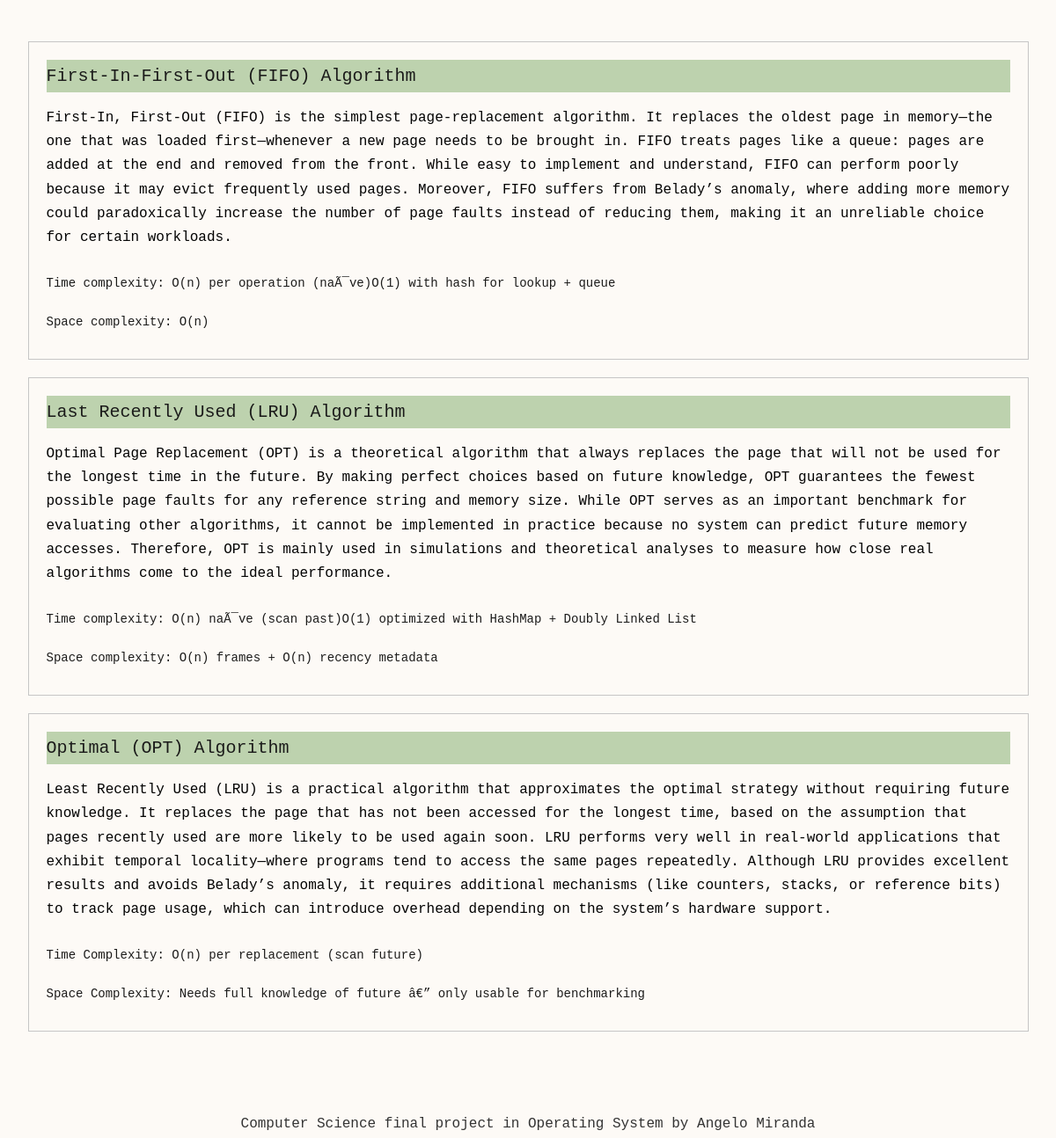
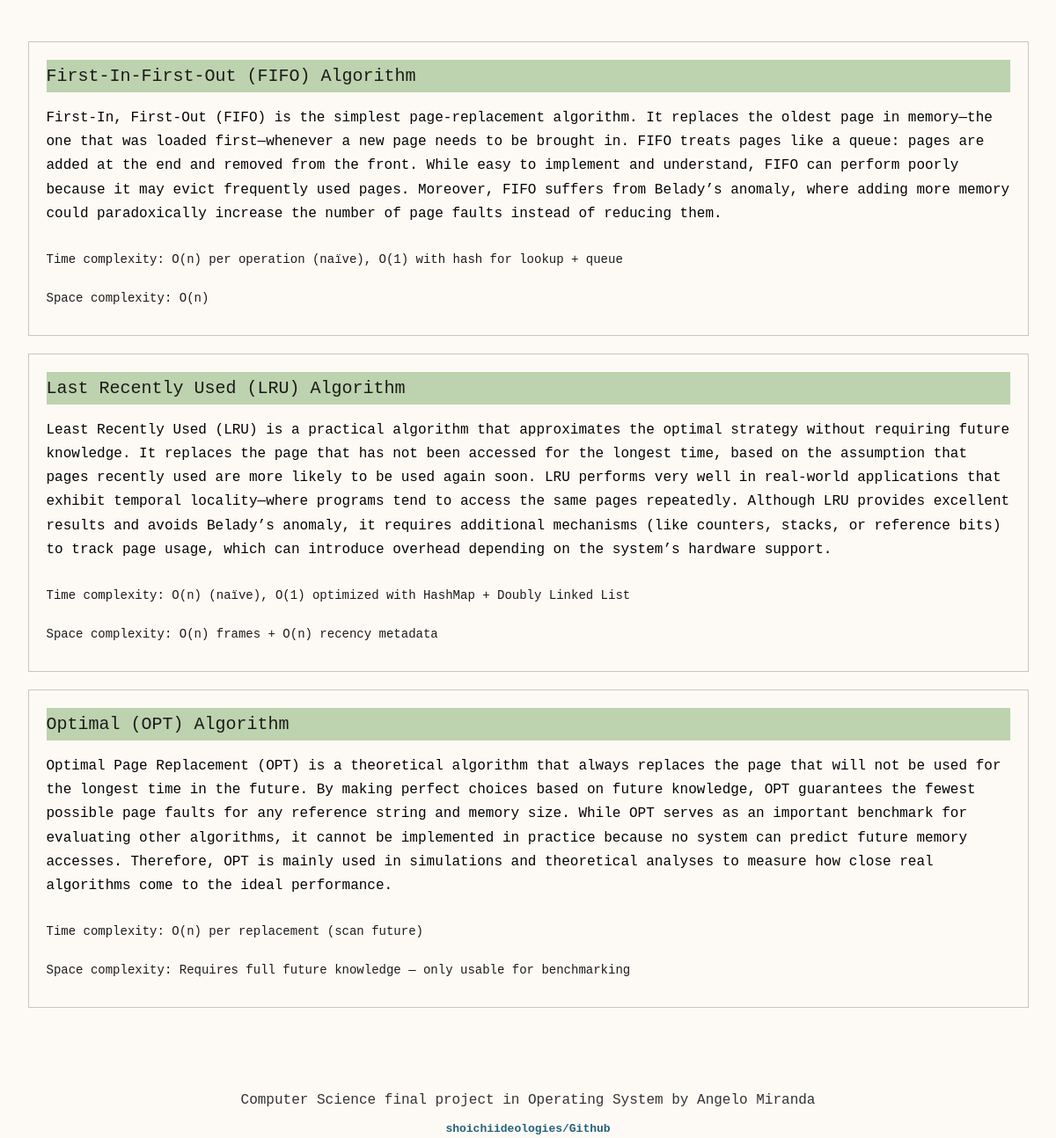
Before and after one commit to shoichiideologies/page-replacement-algorithm, an Electron app: page information.html in a window 1500 px wide. Shown: the part 446-1740 px from the top of the page at 88% size, without its empty margins (150-1350 px from the left). Drawn offline with Linux system fonts and the light colour scheme.

Commit message:
documentation, read me

```diff
--- a/information.html
+++ b/information.html
@@ -24,22 +24,30 @@
             <main>
                 <section class="algorithm">
                     <h2>First-In-First-Out (FIFO) Algorithm</h2>
-                    <p class="definition">First-In, First-Out (FIFO) is the simplest page-replacement algorithm. It replaces the oldest page in memory—the one that was loaded first—whenever a new page needs to be brought in. FIFO treats pages like a queue: pages are added at the end and removed from the front. While easy to implement and understand, FIFO can perform poorly because it may evict frequently used pages. Moreover, FIFO suffers from Belady’s anomaly, where adding more memory could paradoxically increase the number of page faults instead of reducing them, making it an unreliable choice for certain workloads.</p>
-                    <p class="complexity">Time complexity: O(n) per operation (naÃ¯ve)O(1) with hash for lookup + queue</p>
+                    <p class="definition">
+                      First-In, First-Out (FIFO) is the simplest page-replacement algorithm. It replaces the oldest page in memory—the one that was loaded first—whenever a new page needs to be brought in. FIFO treats pages like a queue: pages are added at the end and removed from the front. While easy to implement and understand, FIFO can perform poorly because it may evict frequently used pages. Moreover, FIFO suffers from Belady’s anomaly, where adding more memory could paradoxically increase the number of page faults instead of reducing them.
+                    </p>
+                    <p class="complexity">Time complexity: O(n) per operation (naïve), O(1) with hash for lookup + queue</p>
                     <p class="complexity">Space complexity: O(n)</p>
-                </section>
-                <section class="algorithm">
+                  </section>
+
+                  <section class="algorithm">
                     <h2>Last Recently Used (LRU) Algorithm</h2>
-                    <p class="definition">Optimal Page Replacement (OPT) is a theoretical algorithm that always replaces the page that will not be used for the longest time in the future. By making perfect choices based on future knowledge, OPT guarantees the fewest possible page faults for any reference string and memory size. While OPT serves as an important benchmark for evaluating other algorithms, it cannot be implemented in practice because no system can predict future memory accesses. Therefore, OPT is mainly used in simulations and theoretical analyses to measure how close real algorithms come to the ideal performance.</p>
-                    <p class="complexity">Time complexity: O(n) naÃ¯ve (scan past)O(1) optimized with HashMap + Doubly Linked List</p>
+                    <p class="definition">
+                      Least Recently Used (LRU) is a practical algorithm that approximates the optimal strategy without requiring future knowledge. It replaces the page that has not been accessed for the longest time, based on the assumption that pages recently used are more likely to be used again soon. LRU performs very well in real-world applications that exhibit temporal locality—where programs tend to access the same pages repeatedly. Although LRU provides excellent results and avoids Belady’s anomaly, it requires additional mechanisms (like counters, stacks, or reference bits) to track page usage, which can introduce overhead depending on the system’s hardware support.
+                    </p>
+                    <p class="complexity">Time complexity: O(n) (naïve), O(1) optimized with HashMap + Doubly Linked List</p>
                     <p class="complexity">Space complexity: O(n) frames + O(n) recency metadata</p>
-                </section>
-                <section class="algorithm">
+                  </section>
+
+                  <section class="algorithm">
                     <h2>Optimal (OPT) Algorithm</h2>
-                    <p class="definition">Least Recently Used (LRU) is a practical algorithm that approximates the optimal strategy without requiring future knowledge. It replaces the page that has not been accessed for the longest time, based on the assumption that pages recently used are more likely to be used again soon. LRU performs very well in real-world applications that exhibit temporal locality—where programs tend to access the same pages repeatedly. Although LRU provides excellent results and avoids Belady’s anomaly, it requires additional mechanisms (like counters, stacks, or reference bits) to track page usage, which can introduce overhead depending on the system’s hardware support.</p>
-                    <p class="complexity">Time Complexity: O(n) per replacement (scan future)</p>
-                    <p class="complexity">Space Complexity: Needs full knowledge of future â€” only usable for benchmarking</p>
-                </section>
+                    <p class="definition">
+                      Optimal Page Replacement (OPT) is a theoretical algorithm that always replaces the page that will not be used for the longest time in the future. By making perfect choices based on future knowledge, OPT guarantees the fewest possible page faults for any reference string and memory size. While OPT serves as an important benchmark for evaluating other algorithms, it cannot be implemented in practice because no system can predict future memory accesses. Therefore, OPT is mainly used in simulations and theoretical analyses to measure how close real algorithms come to the ideal performance.
+                    </p>
+                    <p class="complexity">Time complexity: O(n) per replacement (scan future)</p>
+                    <p class="complexity">Space complexity: Requires full future knowledge — only usable for benchmarking</p>
+                  </section>
             </main>
             <footer>
                 <p>Computer Science final project in Operating System by Angelo Miranda</p>
--- a/renderer.js
+++ b/renderer.js
@@ -192,7 +192,7 @@ function determineBestAlgorithm() {
 		// All tied — compare by complexity
 		outputElement.textContent
       = `All algorithms have ${minFaults} page faults. Based on time and space complexity, `
-      + 'LRU is preferred due to its practical balance between performance and implementability.';
+      + 'LRU is preferred because it performs well in practice and does not require future knowledge like Optimal.';
 	} else {
 		// Tie between 2 algorithms
 		const list = bestAlgorithms.join(' and ');
```
Also changed, not shown: index.html (+1 -1 lines), images/1 OS-case_study-page_replacement_algorithm-ss.png, images/2 OS-case_study-page_replacement_algorithm-ss.png, readme.md, 3 other files.
